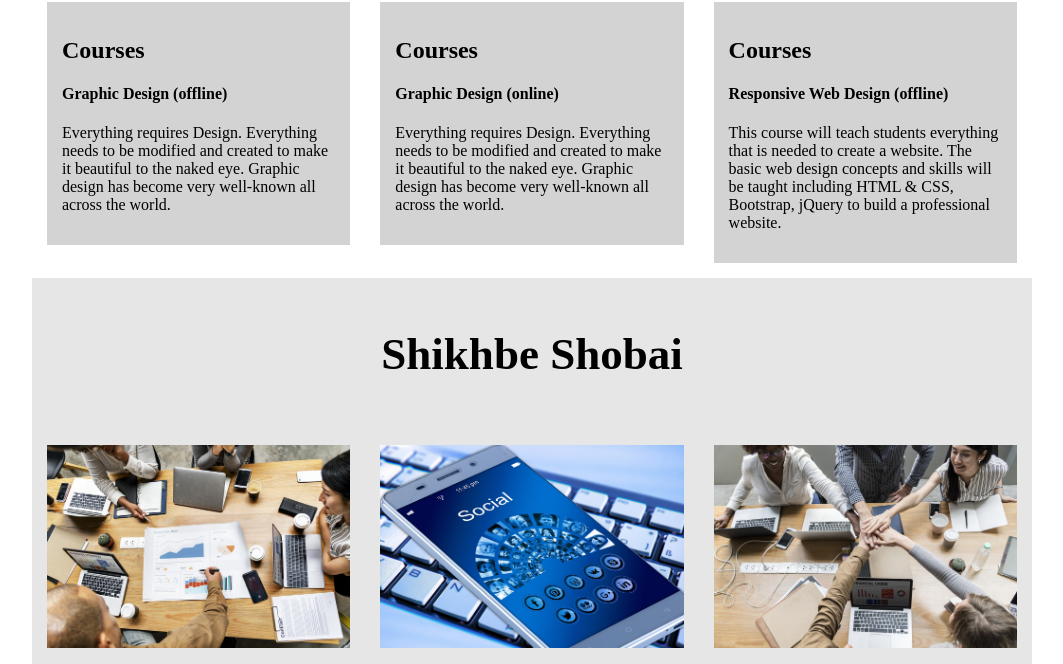
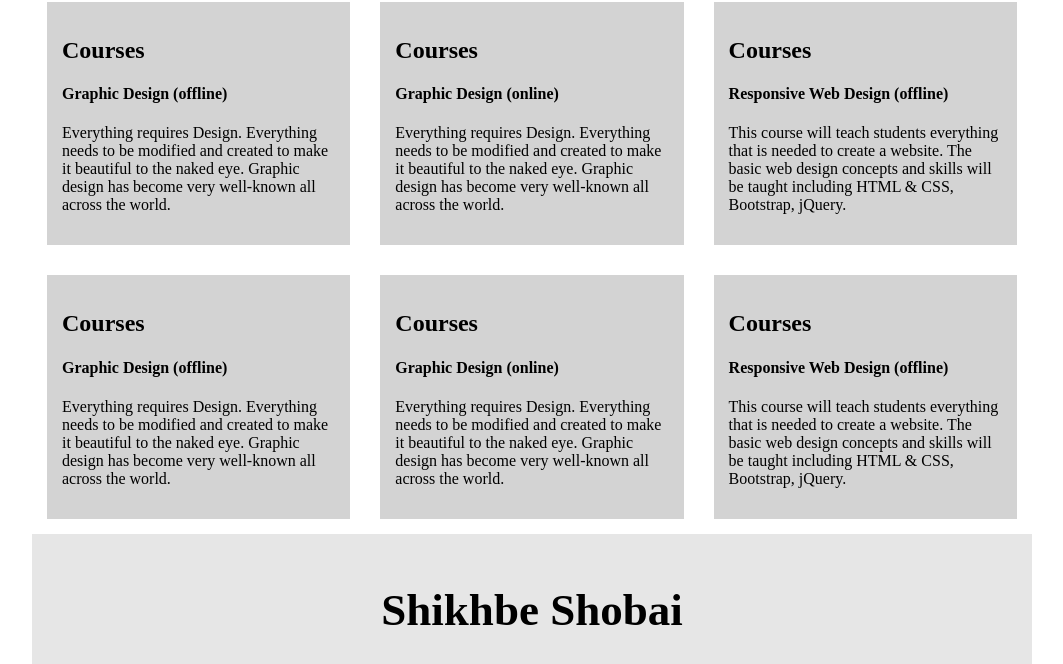
Before and after one commit to masu20/assignment-two, a plain HTML site: page index.html in a window 1280 px wide. Shown: the part 131-795 px from the top of the page, without its empty margins (108-1171 px from the left). Drawn offline with Linux system fonts and the light colour scheme.

Commit message:
Update index.html

```diff
--- a/index.html
+++ b/index.html
@@ -45,7 +45,25 @@
 				<div class="info">
 					<h2><strong>Courses</strong></h2>
 					<h4>Responsive Web Design (offline) </h4>
-					<p>This course will teach students everything that is needed to create a website. The basic web design concepts and skills will be taught including HTML & CSS, Bootstrap, jQuery to build a professional website.</p>
+					<p>This course will teach students everything that is needed to create a website. The basic web design concepts and skills will be taught including HTML & CSS, Bootstrap, jQuery.</p>
+				</div>
+
+				<div class="info">
+					<h2><strong>Courses</strong></h2>
+					<h4>Graphic Design (offline)</h4>
+					<p>Everything requires Design. Everything needs to be modified and created to make it beautiful to the naked eye. Graphic design has become very well-known all across the world.</p>
+				</div>
+
+				<div class="info">
+					<h2><strong>Courses</strong></h2>
+					<h4>Graphic Design (online)</h4>
+					<p>Everything requires Design. Everything needs to be modified and created to make it beautiful to the naked eye. Graphic design has become very well-known all across the world.</p>
+				</div>
+
+				<div class="info">
+					<h2><strong>Courses</strong></h2>
+					<h4>Responsive Web Design (offline) </h4>
+					<p>This course will teach students everything that is needed to create a website. The basic web design concepts and skills will be taught including HTML & CSS, Bootstrap, jQuery.</p>
 				</div>
 			</div>
 		</section>
```
